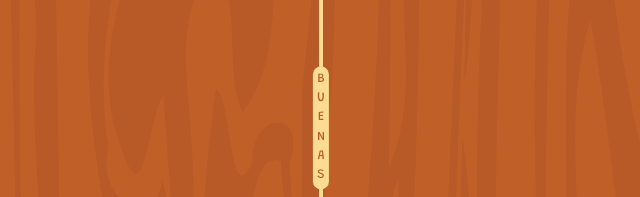
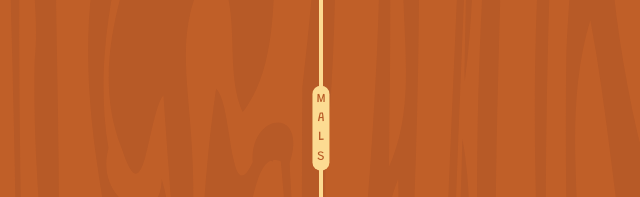
Before and after one commit to ramiro-l/Truquito-App, a Next.js app: page /contador-de-puntos in a window 1280 px wide. Shown: the part 352-549 px from the top of the page, without its empty margins (319-959 px from the left). Built offline with nearby package versions, Linux system fonts and the light colour scheme.

Commit message:
fix: Se intercambio buenas y  malas en el contador de puntos

```diff
--- a/src/app/contador-de-puntos/CardPoints.tsx
+++ b/src/app/contador-de-puntos/CardPoints.tsx
@@ -113,11 +113,9 @@ export default function CardPoints() {
           <Matchstick15 points={player_1.points} />
         </div>
         <div className="flex flex-col justify-center items-center absolute top-[480px] left-1/2 -translate-x-1/2 -translate-y-1/2 bg-primary p-1 rounded-full text-secondary uppercase">
-          <small className="">b</small>
-          <small className="">u</small>
-          <small className="">e</small>
-          <small className="">n</small>
+          <small className="">m</small>
           <small className="">a</small>
+          <small className="">l</small>
           <small className="">s</small>
         </div>
         <div
@@ -138,9 +136,10 @@ export default function CardPoints() {
           <Matchstick15 points={(player_1.points - 15) as point} />
         </div>
         <div className="flex  flex-col justify-center items-center absolute top-[950px] left-1/2 -translate-x-1/2 -translate-y-1/2 bg-primary p-1 rounded-full text-secondary uppercase">
-          <small className="">m</small>
-          <small className="">a</small>
-          <small className="">l</small>
+          <small className="">b</small>
+          <small className="">u</small>
+          <small className="">e</small>
+          <small className="">n</small>
           <small className="">a</small>
           <small className="">s</small>
         </div>
```
